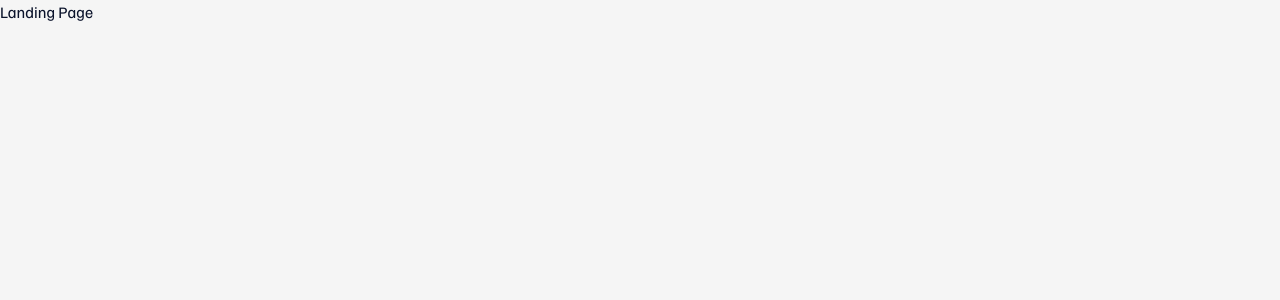
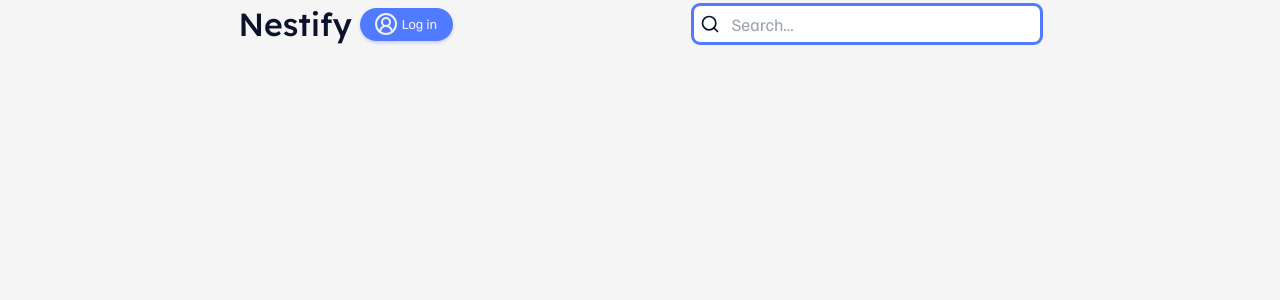
Before and after one commit to emmaoliviamellgren/nestify, a Next.js app: page / in a window 1280 px wide. Shown: the top 300 px of the page. Built offline with nearby package versions, Linux system fonts and the light colour scheme.

Commit message:
Add navigation component and update landing page UI

```diff
--- a/app/(root)/page.tsx
+++ b/app/(root)/page.tsx
@@ -1,8 +1,12 @@
 'use client';
+
+import Navigation from '../components/navigation';
 
 const LandingPage = () => {
     return (
-        <div>Landing Page</div>
+        <>
+            <Navigation />
+        </>
     );
 };
 
--- /dev/null
+++ b/app/components/navigation.tsx
@@ -0,0 +1,41 @@
+import { ChangeEvent, useState } from 'react';
+import { SearchBarPrimary, SearchBarSecondary } from './ui/inputs';
+import { CircleUserRound } from 'lucide-react';
+import PillButtons from './ui/pillButtons';
+
+const Navigation = () => {
+    const [searchValue, setSearchValue] = useState('');
+
+    const handleSearch = (e: ChangeEvent<HTMLInputElement>) => {
+        setSearchValue(e.target.value);
+    };
+
+    return (
+        <main>
+            <span className='md:hidden'>
+                <SearchBarPrimary
+                    value={searchValue}
+                    onChange={handleSearch}
+                    placeholder='Search...'
+                />
+            </span>
+            {/* Desktop size */}
+            <span className='hidden md:flex justify-evenly items-center'>
+                <div className='flex gap-2 items-center'>
+                    <h2>Nestify</h2>
+                    <PillButtons
+                        label='Log in'
+                        icon={<CircleUserRound />}
+                    />
+                </div>
+                <SearchBarSecondary
+                    value={searchValue}
+                    onChange={handleSearch}
+                    placeholder='Search...'
+                />
+            </span>
+        </main>
+    );
+};
+
+export default Navigation;
--- /dev/null
+++ b/app/components/ui/pillButtons.tsx
@@ -0,0 +1,18 @@
+type PillButtonProps = {
+    label: string;
+    icon: React.ReactNode;
+    onClick?: () => void;
+};
+
+const PillButtons = ({ label, icon, onClick }: PillButtonProps) => {
+    return (
+        <button
+            onClick={onClick}
+            className='pill-shadow text-sm text-[--text-secondary] bg-[--primary] w-fit h-[33px] pl-3.5 pr-4 rounded-full hover:bg-[--primary-hover] transition-colors duration-75 flex items-center gap-1'>
+            <span className='icon'>{icon}</span>
+            {label}
+        </button>
+    );
+};
+
+export default PillButtons;
--- a/app/globals.css
+++ b/app/globals.css
@@ -42,6 +42,10 @@ body {
     font-family: var(--font-familjenGrotesk), sans-serif;
     font-weight: var(--font-regular);
     font-size: 12pt;
+}
+
+.pill-shadow {
+    box-shadow: 0px 2px 3px rgba(74, 57, 232, 0.2);
 }
 
 h1 {
```
